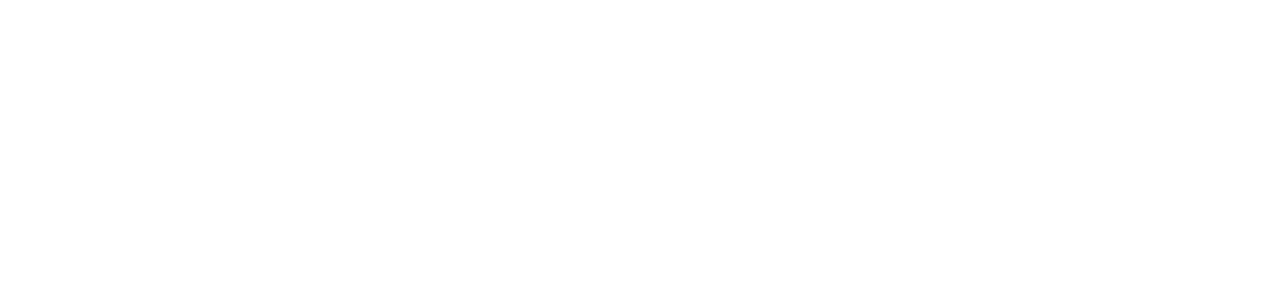
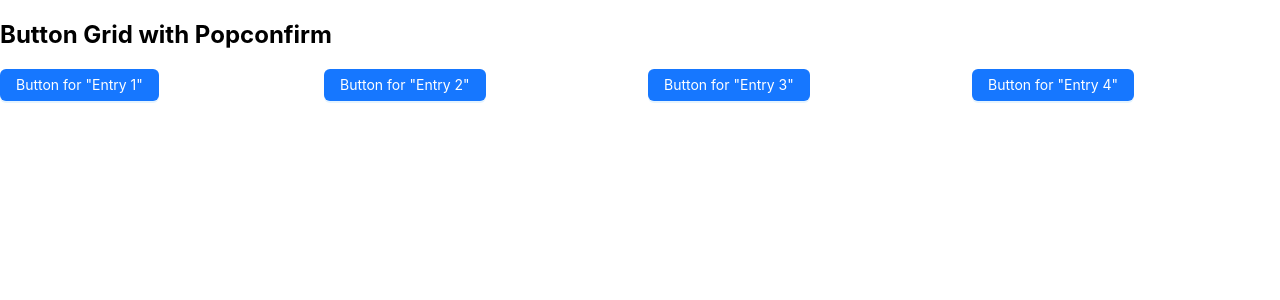
Before and after one commit to hannahw1004/dubhacks23, a React (Create React App) app: page /dashboard in a window 1280 px wide. Before the commit this address had no page. Shown: the top 300 px of the page. Built offline with nearby package versions, Linux system fonts and the light colour scheme.

Commit message:
dashboard

```diff
--- a/src/App.tsx
+++ b/src/App.tsx
@@ -3,6 +3,7 @@
 import Start from './Start';
 import {SignUp} from './SignUp';
 import {LogIn} from './LogIn';
+import Dashboard from './Dashboard'
 import CreateProfile from './CreateProfile';
 import './App.css';
 import { BrowserRouter as Router, Route, Routes } from "react-router-dom";
@@ -14,6 +15,8 @@
         <Route path="/login" element={<LogIn />} />
         <Route path="/signup" element={<SignUp />} />
         <Route path="/createprofile" element={<CreateProfile />} />
+        <Route path="/dashboard" element={<Dashboard />} />
+
       </Routes>
     </Router>
   );
--- a/src/Dashboard.tsx
+++ b/src/Dashboard.tsx
@@ -1,38 +1,38 @@
-import React, { useState } from 'react';
-import type { RadioChangeEvent } from 'antd';
-import { Radio, Tabs } from 'antd';
+import React from 'react';
+import { Button, Row, Col, Popconfirm, message } from 'antd';
 
-type TabPosition = 'left' | 'right' | 'top' | 'bottom';
+const Dashboard: React.FC = () => {
+  const handleConfirm = () => {
+    message.success('Button clicked!');
+  };
 
-const dashboard: React.FC = () => {
-  const [mode, setMode] = useState<TabPosition>('top');
-
-  const handleModeChange = (e: RadioChangeEvent) => {
-    setMode(e.target.value);
-  };
+  const rooms = [
+    'Entry 1',
+    'Entry 2',
+    'Entry 3',
+    'Entry 4',
+    // Add room data
+  ];
 
   return (
     <div>
-      <Radio.Group onChange={handleModeChange} value={mode} style={{ marginBottom: 8 }}>
-        <Radio.Button value="top">Horizontal</Radio.Button>
-        <Radio.Button value="left">Vertical</Radio.Button>
-      </Radio.Group>
-      <Tabs
-        defaultActiveKey="1"
-        tabPosition={mode}
-        style={{ height: 220 }}
-        items={new Array(30).fill(null).map((_, i) => {
-          const id = String(i);
-          return {
-            label: `Tab-${id}`,
-            key: id,
-            disabled: i === 28,
-            children: `Content of tab ${id}`,
-          };
-        })}
-      />
+      <h2>Button Grid with Popconfirm</h2>
+      <Row gutter={16}>
+        {rooms.map((room, index) => (
+          <Col span={6} key={index}>
+            <Popconfirm
+              title={`Are you sure you want to click button for "${room}"?`}
+              onConfirm={handleConfirm}
+              okText="Yes"
+              cancelText="No"
+            >
+              <Button type="primary">Button for "{room}"</Button>
+            </Popconfirm>
+          </Col>
+        ))}
+      </Row>
     </div>
   );
 };
 
-export default dashboard;
+export default Dashboard;
```
